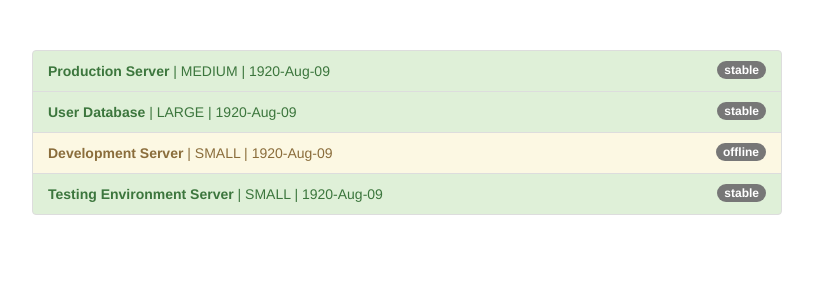
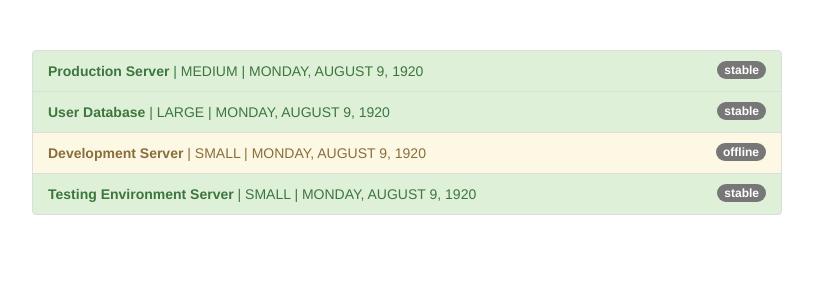
Before and after one commit to douglascamilo/angular-recipes, an Angular app: page / in a window 1280 px wide. Shown: the top 300 px of the page, without its empty margins (233-1046 px from the left). Built offline with nearby package versions, Linux system fonts and the light colour scheme.

Commit message:
Chaining multiple pipes

```diff
--- a/src/app/app.component.html
+++ b/src/app/app.component.html
@@ -12,7 +12,7 @@
           </span>
           <strong>{{ server.name }}</strong>
           | {{ server.instanceType | uppercase }}
-          | {{ server.started | date:'yyyy-MMM-dd' }}
+          | {{ server.started | date:'fullDate' | uppercase }}
         </li>
       </ul>
     </div>
```
